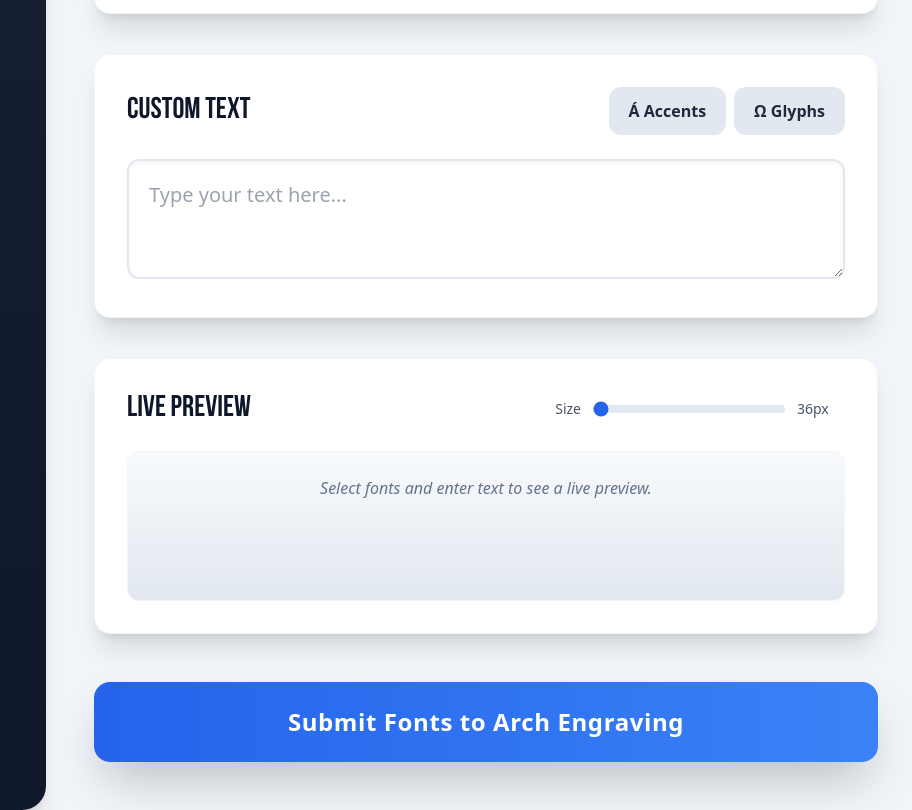
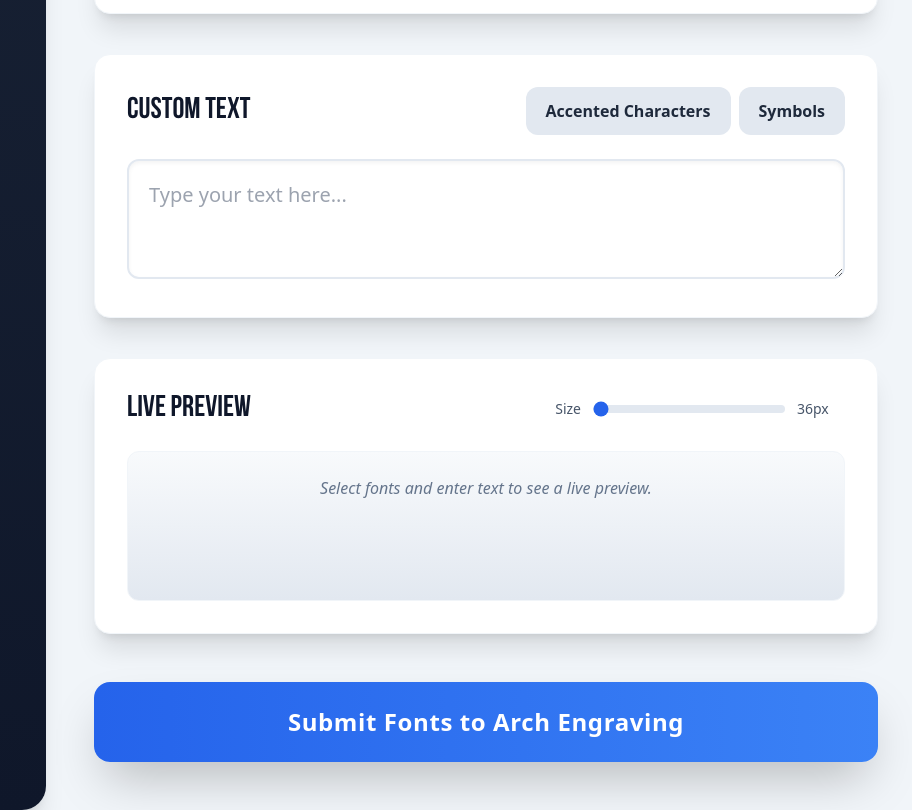
Before and after one commit to Arch-Tom/archfonthub, a React (Vite) app: page / in a window 1280 px wide. Shown: the part 1018-1828 px from the top of the page, without its empty margins (354-1266 px from the left). Built offline with nearby package versions, Linux system fonts and the light colour scheme; a web font is replaced by a local one.

Commit message:
Updating wording for Accented Character palette and Glyphs palette

```diff
--- a/src/App.jsx
+++ b/src/App.jsx
@@ -352,8 +352,8 @@ const App = () => {
                                     Custom Text
                                 </h2>
                                 <div className="flex items-center gap-2">
-                                    <button onClick={() => setShowAccentPalette(true)} className="px-5 py-3 bg-slate-200 text-slate-800 rounded-xl hover:bg-slate-300 font-semibold transition-colors text-base">Á Accents</button>
-                                    <button onClick={() => setShowGlyphPalette(true)} className="px-5 py-3 bg-slate-200 text-slate-800 rounded-xl hover:bg-slate-300 font-semibold transition-colors text-base">Ω Glyphs</button>
+                                    <button onClick={() => setShowAccentPalette(true)} className="px-5 py-3 bg-slate-200 text-slate-800 rounded-xl hover:bg-slate-300 font-semibold transition-colors text-base">Accented Characters</button>
+                                    <button onClick={() => setShowGlyphPalette(true)} className="px-5 py-3 bg-slate-200 text-slate-800 rounded-xl hover:bg-slate-300 font-semibold transition-colors text-base">Symbols</button>
                                 </div>
                             </div>
                             <textarea ref={textInputRef} className="w-full p-5 border-2 border-slate-200 rounded-xl shadow-inner focus:outline-none focus:ring-2 focus:ring-blue-400 focus:border-blue-400 min-h-[120px] text-xl" value={customText} onChange={handleTextChange} placeholder={DEFAULT_TEXT_PLACEHOLDER} />
```
